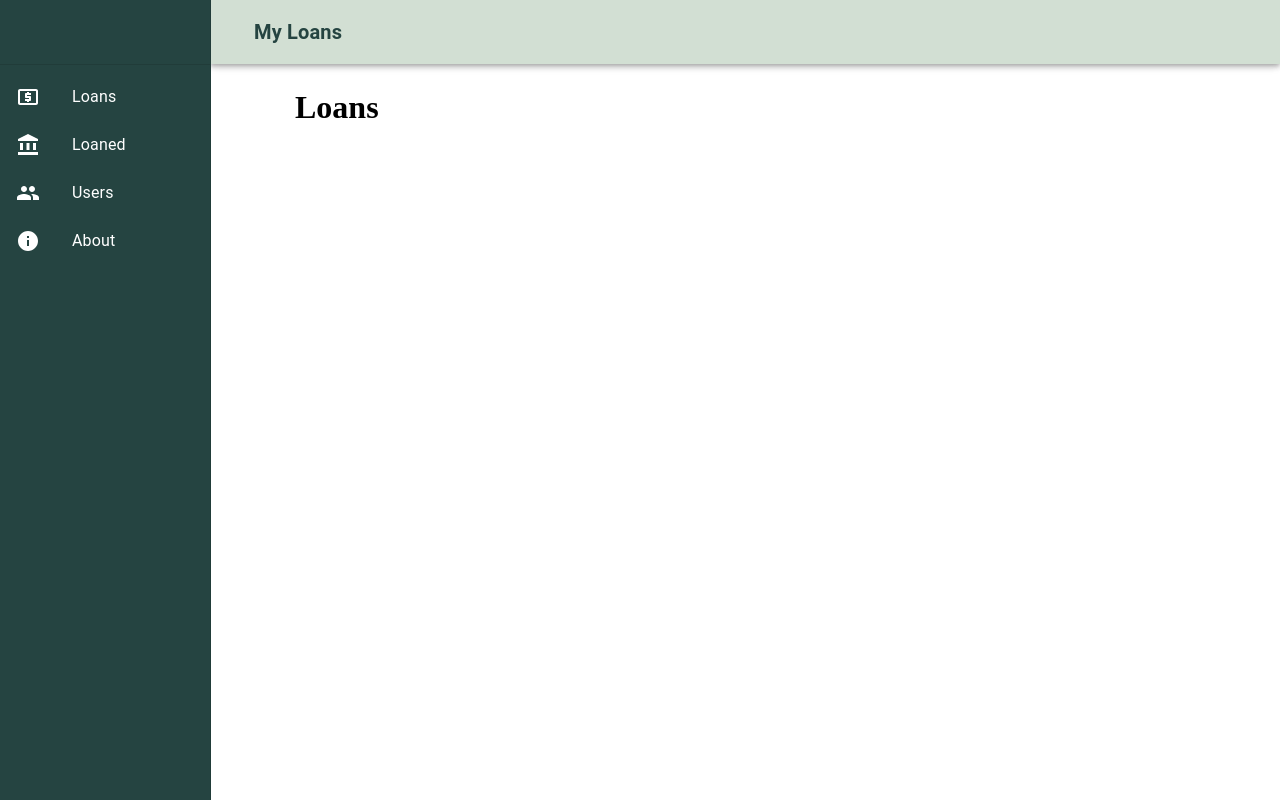
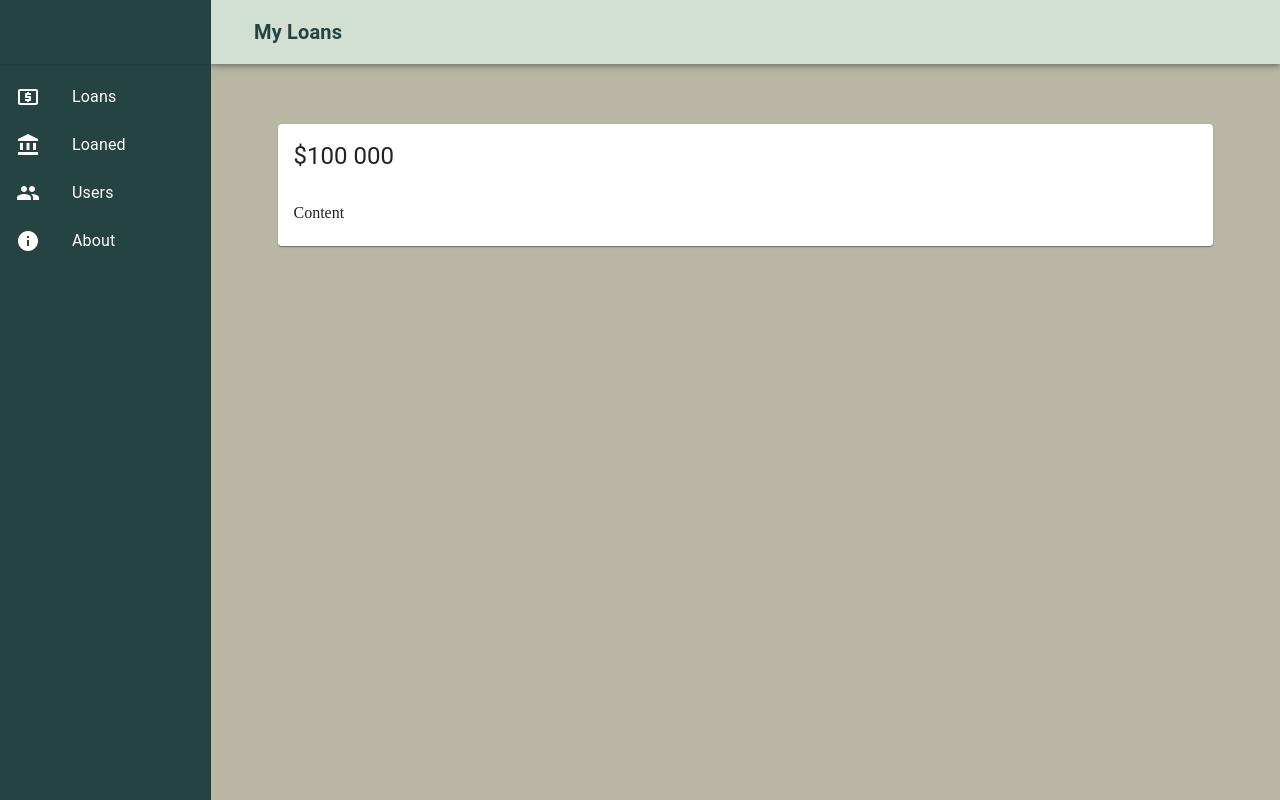
Before and after one commit to keff6/react-loan-tracker, a React (Create React App) app: page / in a window 1280 px wide. Built offline with nearby package versions, Linux system fonts and the light colour scheme.

Commit message:
Add LoanCard component

```diff
--- a/public/index.html
+++ b/public/index.html
@@ -1,5 +1,5 @@
 <!DOCTYPE html>
-<html lang="en">
+<html lang="en" style="height: 100%">
   <head>
     <meta charset="utf-8" />
     <link rel="icon" href="%PUBLIC_URL%/favicon.ico" />
@@ -26,9 +26,9 @@
     -->
     <title>React App</title>
   </head>
-  <body>
+  <body style="height: 100%; margin: 0; box-sizing: border-box;">
     <noscript>You need to enable JavaScript to run this app.</noscript>
-    <div id="root"></div>
+    <div id="root" style="height: 100%;"></div>
     <!--
       This HTML file is a template.
       If you open it directly in the browser, you will see an empty page.
--- a/src/HOC/Content/Content.styles.js
+++ b/src/HOC/Content/Content.styles.js
@@ -1,14 +1,17 @@
+import { colors } from "utils";
+
 const styles = theme => ({
   content: {
     flexGrow: 1,
+    backgroundColor: colors.AshGray,
   },
   mainContainer: {
-    maxWidth: '900px',
-    margin: '0 auto',
+    maxWidth: '935px',
+    margin: '64px auto 0',
     padding: '60px',
     [theme.breakpoints.down('sm')]: {
       maxWidth: '100%',
-      padding: '40px 16px',
+      padding: '20px 16px',
     },
   },
 });
--- a/src/HOC/Layout/Layout.styles.js
+++ b/src/HOC/Layout/Layout.styles.js
@@ -1,6 +1,7 @@
 const styles = theme => ({
   root: {
     display: 'flex',
+    height: '100%',
   },
 });
 
--- /dev/null
+++ b/src/Loans/LoanCard.component.jsx
@@ -0,0 +1,15 @@
+import React from 'react';
+import { Card, CardHeader, CardContent } from '@material-ui/core';
+
+const LoanCard = () => (
+  <Card>
+    <CardHeader
+      title="$100 000"
+    />
+    <CardContent>
+      Content
+    </CardContent>
+  </Card>
+)
+
+export default LoanCard;
--- a/src/Loans/Loans.component.jsx
+++ b/src/Loans/Loans.component.jsx
@@ -1,10 +1,11 @@
 import React from 'react';
 import Header from '../Header/Header.component';
+import LoanCard from './LoanCard.component'
 
 const Loans = ({ props }) => (
   <>
     <Header title="My Loans"/>
-    <h1 key='LOANS'>Loans</h1>
+    <LoanCard />
   </>
 )
 
--- a/src/utils/index.js
+++ b/src/utils/index.js
@@ -1,5 +1,7 @@
 import colors from './colors';
+import { loans } from './mock-data';
 
 export {
   colors,
+  loans,
 }
--- /dev/null
+++ b/src/utils/mock-data.js
@@ -0,0 +1,21 @@
+export const loans = [
+  {
+    loaner: 'Kevin Fallas', // should be related to user table in the future
+    debtor: 'Jose Chinchilla', // should be related to user table in the future
+    contractDate: '01/01/2021',
+    currency: 'colones',
+    totalLoan: 100000,
+    totalPaid: 40000,
+    periodicity: null,
+    payments: [
+      {
+        date: '02/02/2021',
+        amount: 5000,
+      },
+      {
+        date: '02/02/2021',
+        amount: 5000,
+      }
+    ]
+  }
+]
```
Also changed, not shown: src/Loans/Loans.styles.js (added).
